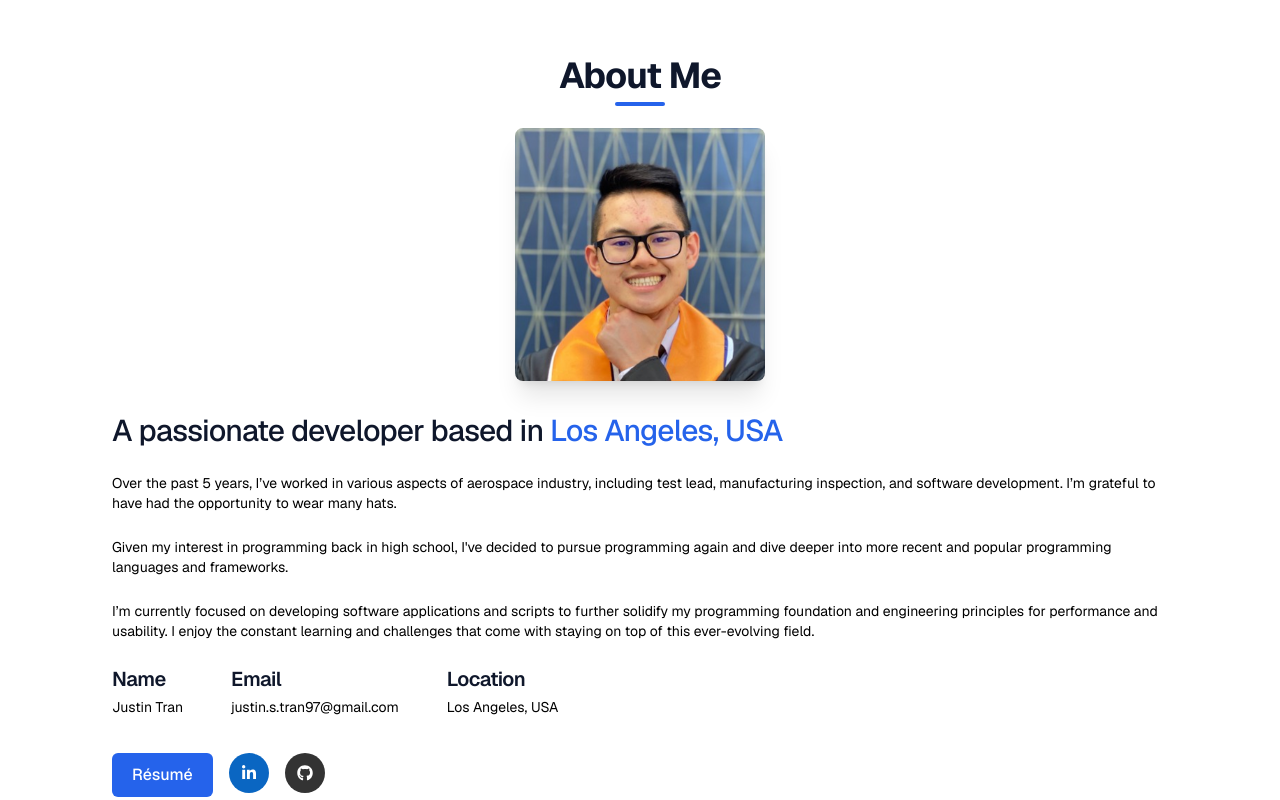
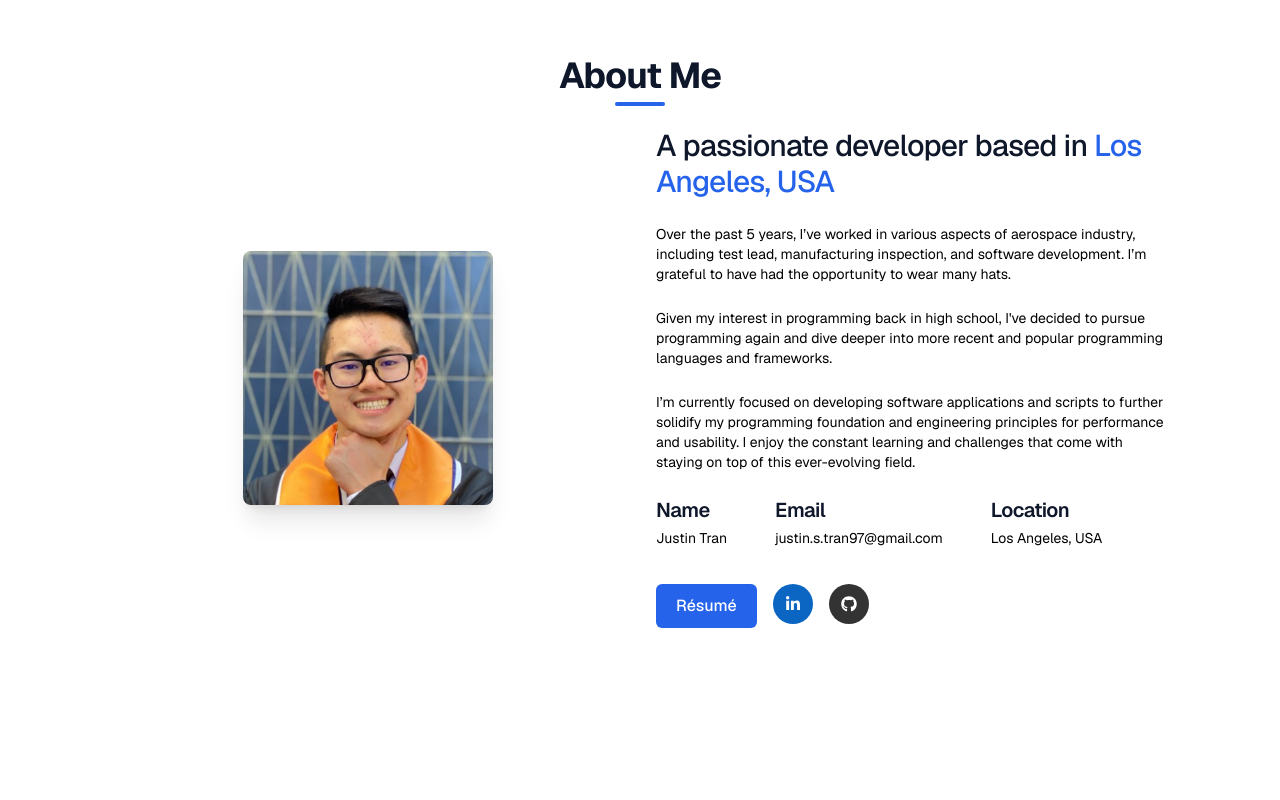
Before and after one commit to jstran97/portfolio-v1, a Next.js app in the folder portfolio-v1-nextjs-react/: page / in a window 1280 px wide. Shown: the part 840-1640 px from the top of the page. Built offline with nearby package versions, Linux system fonts and the light colour scheme.

Commit message:
Fixed About Section's layout structure: S/B two columns for viewport size >500px. Otherwise, FlexBox for viewport size <= 500px.

```diff
--- a/portfolio-v1-nextjs-react/src/app/globals.css
+++ b/portfolio-v1-nextjs-react/src/app/globals.css
@@ -135,7 +135,7 @@
 
 
   .about-structure {
-    @apply grid gap-8 items-center w-full max-w-6xl grid-cols-[custom-2-cols];
+    @apply grid gap-8 items-center w-full max-w-6xl grid-cols-[repeat(2,minmax(200px,1fr))];
   }
 
   /*
```
